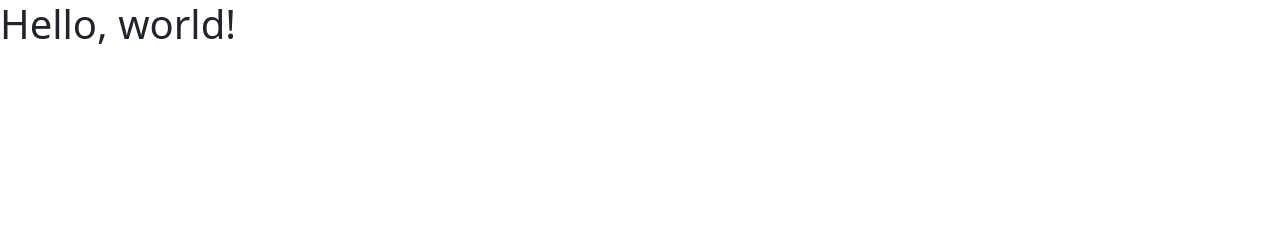
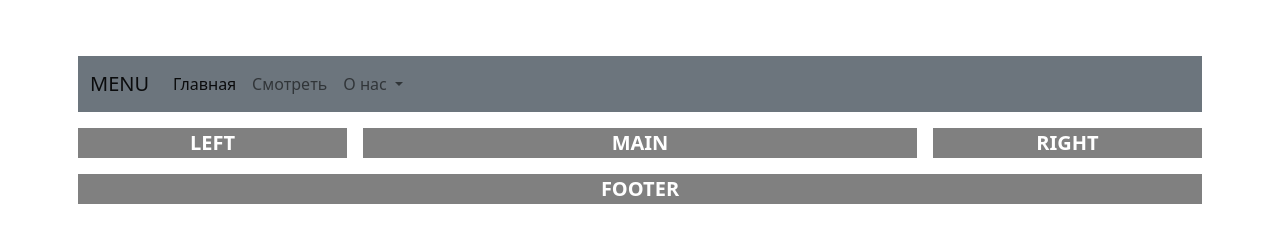
Before and after one commit to MikhailoJ/lesson_12_bootstrap, a website: page index.html in a window 1280 px wide. Drawn offline with nearby package versions, Linux system fonts and the light colour scheme.

Commit message:
создал Навбар + Блоки

```diff
--- a/assets/css/style.css
+++ b/assets/css/style.css
@@ -0,0 +1,8 @@
+div > span {
+  display: block;
+  background-color: grey;
+  color: white;
+  font-size: 20px;
+  font-weight: bold;
+  text-align: center;
+}
--- a/index.html
+++ b/index.html
@@ -5,13 +5,57 @@
   <meta charset="utf-8">
   <meta name="viewport" content="width=device-width, initial-scale=1">
   <title>Bootstrap demo</title>
+  <link rel="stylesheet" href="assets/css/style.css">
   <link href="https://cdn.jsdelivr.net/npm/bootstrap@5.2.0-beta1/dist/css/bootstrap.min.css" rel="stylesheet"
     integrity="sha384-0evHe/X+R7YkIZDRvuzKMRqM+OrBnVFBL6DOitfPri4tjfHxaWutUpFmBp4vmVor" crossorigin="anonymous">
 </head>
 
 <body>
 
-  <h1>Hello, world!</h1>
+  <div class="container">
+    <div class="row">
+      <div class="col p-2">
+        <nav class="navbar navbar-expand-md bg-secondary mt-5">
+          <div class="container-fluid">
+            <a class="navbar-brand" href="#">MENU</a>
+            <button class="navbar-toggler" type="button" data-bs-toggle="collapse" data-bs-target="#navbarSupportedContent" aria-controls="navbarSupportedContent" aria-expanded="false" aria-label="Toggle navigation">
+              <span class="navbar-toggler-icon"></span>
+            </button>
+            <div class="collapse navbar-collapse" id="navbarSupportedContent">
+              <ul class="navbar-nav me-auto mb-2 mb-lg-0">
+                <li class="nav-item">
+                  <a class="nav-link active" aria-current="page" href="#">Главная</a>
+                </li>
+                <li class="nav-item">
+                  <a class="nav-link" href="#">Смотреть</a>
+                </li>
+                <li class="nav-item dropdown">
+                  <a class="nav-link dropdown-toggle" href="#" id="navbarDropdown" role="button" data-bs-toggle="dropdown" aria-expanded="false">
+                    О нас
+                  </a>
+                  <ul class="dropdown-menu" aria-labelledby="navbarDropdown">
+                    <li><a class="dropdown-item" href="#">Контакты</a></li>
+                    <li><a class="dropdown-item" href="#">Адрес</a></li>
+                    <li><hr class="dropdown-divider"></li>
+                    <li><a class="dropdown-item" href="#">Карта</a></li>
+                  </ul>
+                </li>
+              </ul>
+            </div>
+          </div>
+        </nav>
+      </div>
+    </div>
+    <div class="row">
+      <div class="col-3 p-2"><span>LEFT</span></div>
+      <div class="col-6 p-2"><span>MAIN</span></div>
+      <div class="col-3 p-2"><span>RIGHT</span></div>
+    </div>
+    <div class="row">
+      <div class="col p-2"><span>FOOTER</span></div>
+    </div>
+  </div>
+
 
 
 
```
